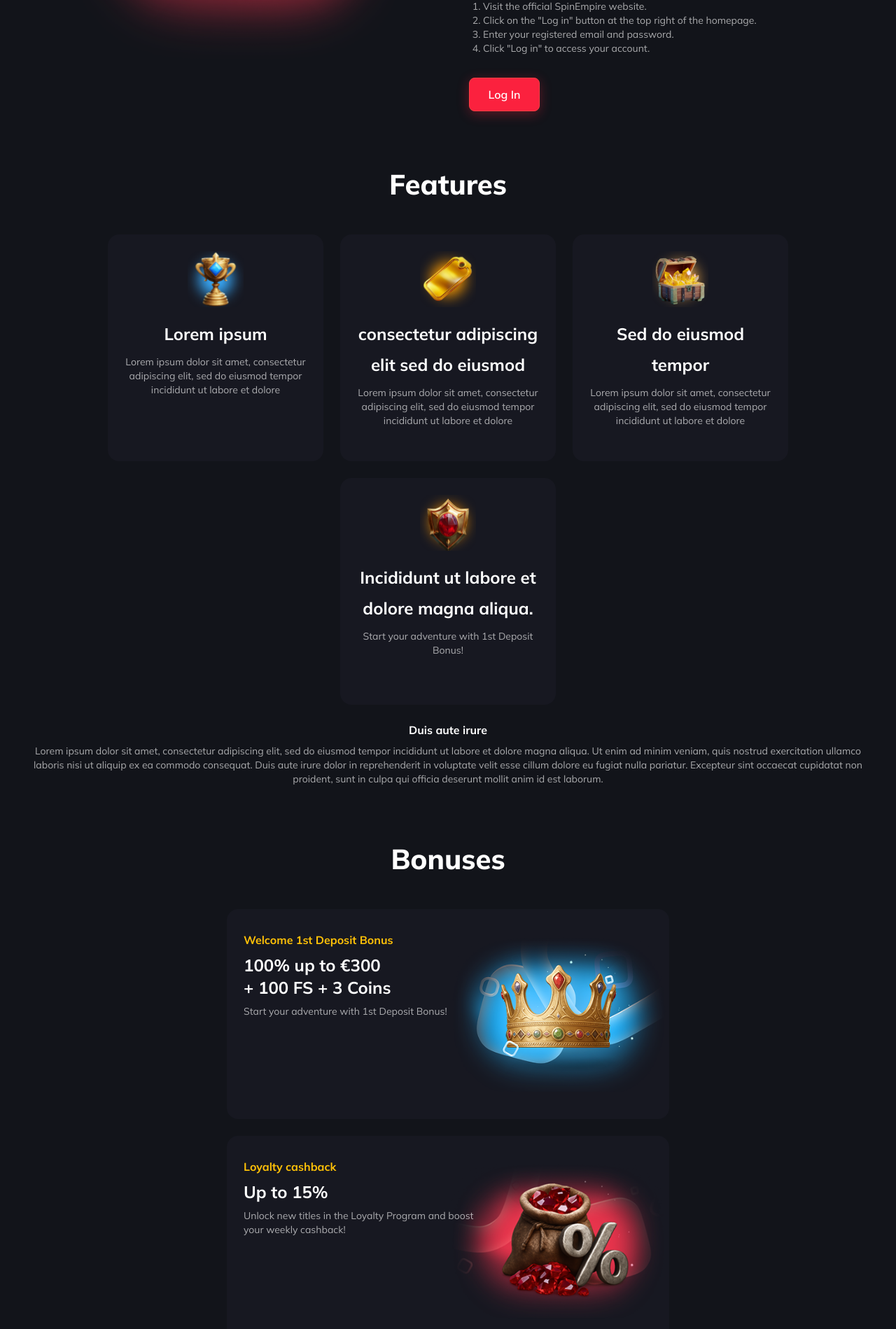
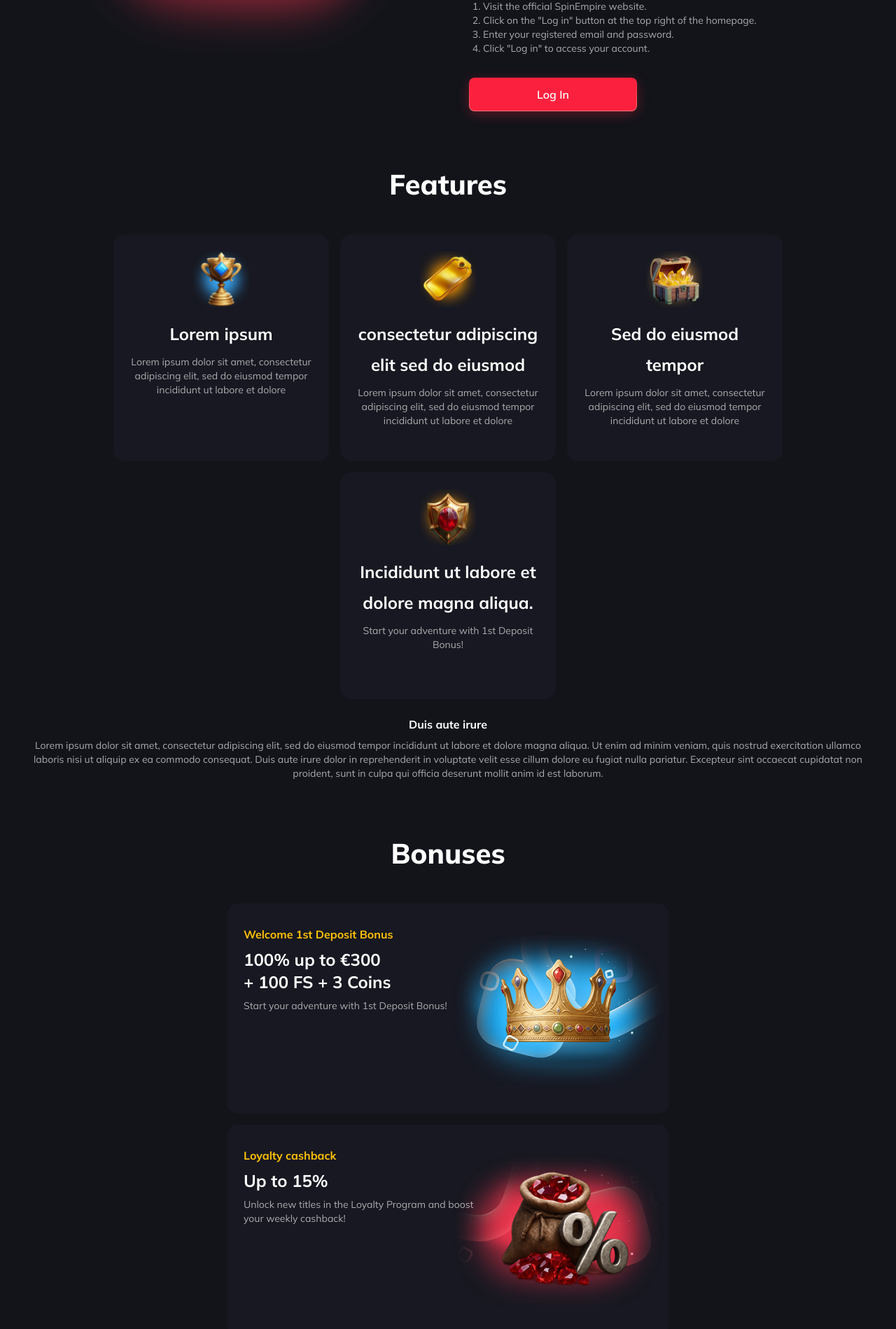
Before and after one commit to bogoslovskiydenis/spades-empire, a Nuxt app: page / in a window 1280 px wide. Shown: the part 961-2860 px from the top of the page at 70% size. Built offline with nearby package versions, Linux system fonts and the light colour scheme.

Commit message:
изменил стили на главной

```diff
--- a/pages/index.vue
+++ b/pages/index.vue
@@ -2,7 +2,7 @@
   <div class="home-page">
     <section class="home-section">
       <!-- Hero Container -->
-      <div class="hero-container">
+      <div class="hero-container" :style="{ backgroundImage: `url(${heroBg})` }">
         <div class="hero-content">
           <h1 class="hero-title">
             SpinEmpire<br />
@@ -189,6 +189,8 @@
 
 <script setup lang="ts">
 import { ref } from 'vue';
+import AppButton from '~/components/AppButton.vue';
+import heroBg from '~/assets/images/HeroBg.png';
 
 const openFaqIndex = ref<number | null>(0);
 
@@ -239,7 +241,6 @@ const toggleFaq = (index: number) => {
   width: 100%;
   border-radius: 16px;
   padding: var(--spacing-3xl);
-  background-image: url('~/assets/images/HeroBg.png');
   background-size: cover;
   background-position: center;
   background-repeat: no-repeat;
@@ -322,7 +323,6 @@ const toggleFaq = (index: number) => {
   font-weight: 700;
   font-size: var(--heading-h2);
   line-height: var(--heading-h2-line-height);
-  letter-spacing: 0%;
   color: #FFFFFF;
   margin-bottom: 16px;
 }
@@ -341,7 +341,6 @@ const toggleFaq = (index: number) => {
   font-weight: 700;
   font-size: var(--font-size-md);
   line-height: 24px;
-  letter-spacing: 0%;
   color: #FFFFFF;
   margin: 0 0 4px 0;
 }
@@ -351,7 +350,6 @@ const toggleFaq = (index: number) => {
   font-weight: 400;
   font-size: var(--font-size-sm);
   line-height: var(--text-sm-line-height);
-  letter-spacing: 0%;
   color: var(--white-white-alpha-64);
   margin: 0 0 4px 0;
 }
@@ -367,13 +365,31 @@ const toggleFaq = (index: number) => {
   font-weight: 400;
   font-size: var(--font-size-sm);
   line-height: var(--text-sm-line-height);
-  letter-spacing: 0%;
   color: var(--white-white-alpha-64);
 }
 
 .login-button {
+  width: 240px;
+  height: 48px;
+  padding: var(--spacing-md) var(--spacing-lg);
+  gap: 8px;
+  border-radius: var(--primary-radius);
+  background: var(--primary-bg, #FB213E);
+  border: 1px solid transparent;
+  background-image:
+      linear-gradient(var(--primary-bg, #FB213E), var(--primary-bg, #FB213E)),
+      linear-gradient(180deg, rgba(255, 120, 127, 0) 0%, #FF787F 100%);
+  background-origin: border-box;
+  background-clip: padding-box, border-box;
+  box-shadow: 0px 4px 16.6px 0px rgba(251, 33, 62, 0.32);
   margin-top: 0;
   align-self: flex-start;
+  transition: all 0.3s ease;
+}
+
+.login-button:hover {
+  transform: translateY(-2px);
+  box-shadow: 0px 6px 20px 0px rgba(251, 33, 62, 0.4);
 }
 
 /* Features Section */
@@ -390,7 +406,7 @@ const toggleFaq = (index: number) => {
 .features-grid {
   display: flex;
   flex-wrap: wrap;
-  gap: 24px;
+  gap: 16px;
   justify-content: center;
 }
 
@@ -434,7 +450,6 @@ const toggleFaq = (index: number) => {
   font-weight: 700;
   font-size: var(--heading-h3);
   line-height: var(--heading-h2-line-height);
-  letter-spacing: 0%;
   color: #FFFFFF;
   margin: 0 0 8px 0;
 }
@@ -444,7 +459,6 @@ const toggleFaq = (index: number) => {
   font-weight: 400;
   font-size: var(--font-size-sm);
   line-height: var(--text-sm-line-height);
-  letter-spacing: 0%;
   color: var(--white-white-alpha-64);
   margin: 0;
 }
@@ -479,13 +493,13 @@ const toggleFaq = (index: number) => {
 .bonuses-grid {
   display: flex;
   flex-wrap: wrap;
-  gap: 24px;
+  gap: 16px;
   justify-content: center;
 }
 
 .bonus-card {
-  width: 632px;
-  max-width: 100%;
+  width: 100%;
+  max-width: 632px;
   height: 300px;
   border-radius: 16px;
   padding: 32px 24px;
@@ -536,7 +550,6 @@ const toggleFaq = (index: number) => {
   font-weight: 700;
   font-size: 16px;
   line-height: 24px;
-  letter-spacing: 0%;
   color: #FFC107;
   margin: 0;
 }
@@ -546,7 +559,6 @@ const toggleFaq = (index: number) => {
   font-weight: 700;
   font-size: 24px;
   line-height: 32px;
-  letter-spacing: 0%;
   color: #FFFFFF;
   margin: 0;
 }
@@ -556,7 +568,6 @@ const toggleFaq = (index: number) => {
   font-weight: 400;
   font-size: var(--font-size-sm);
   line-height: var(--text-sm-line-height);
-  letter-spacing: 0%;
   color: var(--white-white-alpha-64);
   margin: 0;
 }
@@ -600,7 +611,6 @@ const toggleFaq = (index: number) => {
   font-weight: 700;
   font-size: 16px;
   line-height: 24px;
-  letter-spacing: 0%;
   color: #FFFFFF;
   text-align: left;
   transition: all 0.3s ease;
@@ -630,7 +640,6 @@ const toggleFaq = (index: number) => {
   font-weight: 400;
   font-size: var(--font-size-sm);
   line-height: var(--text-sm-line-height);
-  letter-spacing: 0%;
   color: var(--white-white-alpha-64);
   margin: 0;
 }
```
Lines whose indentation alone changed are shown as unchanged.
